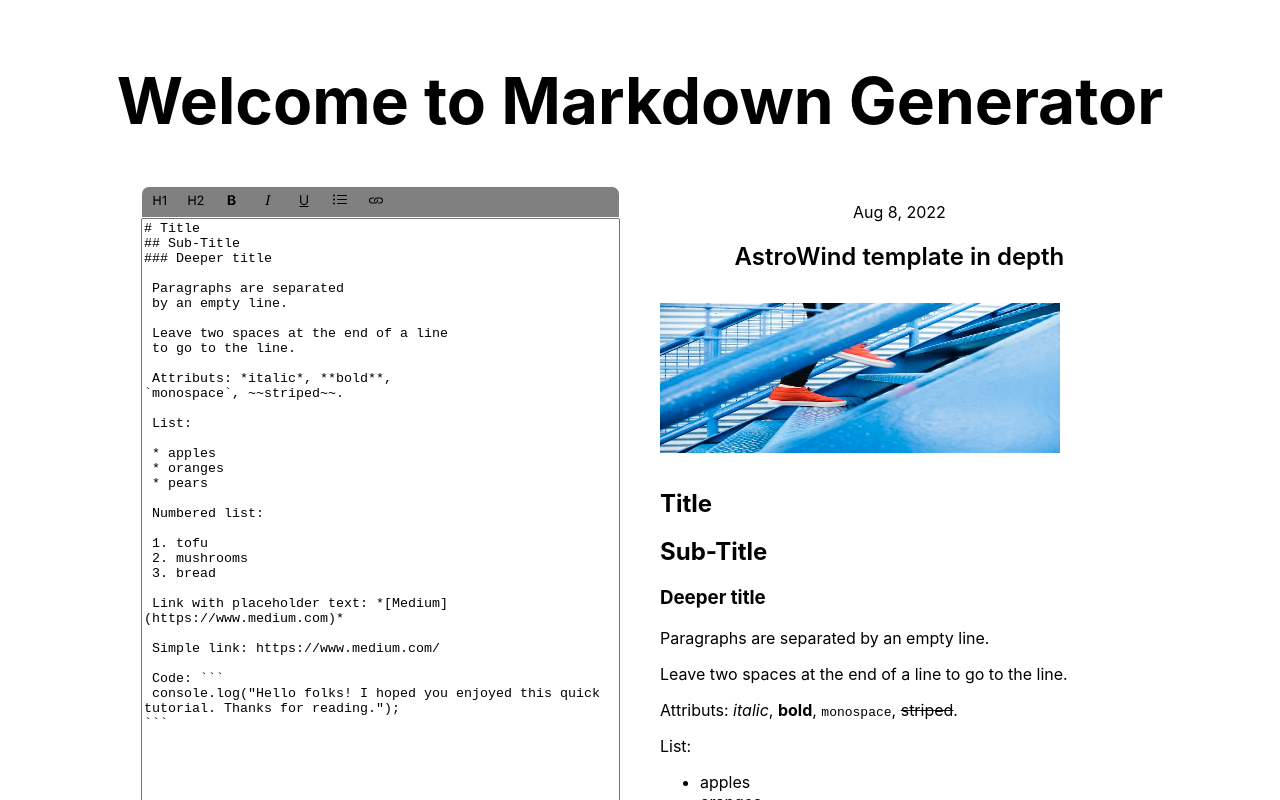
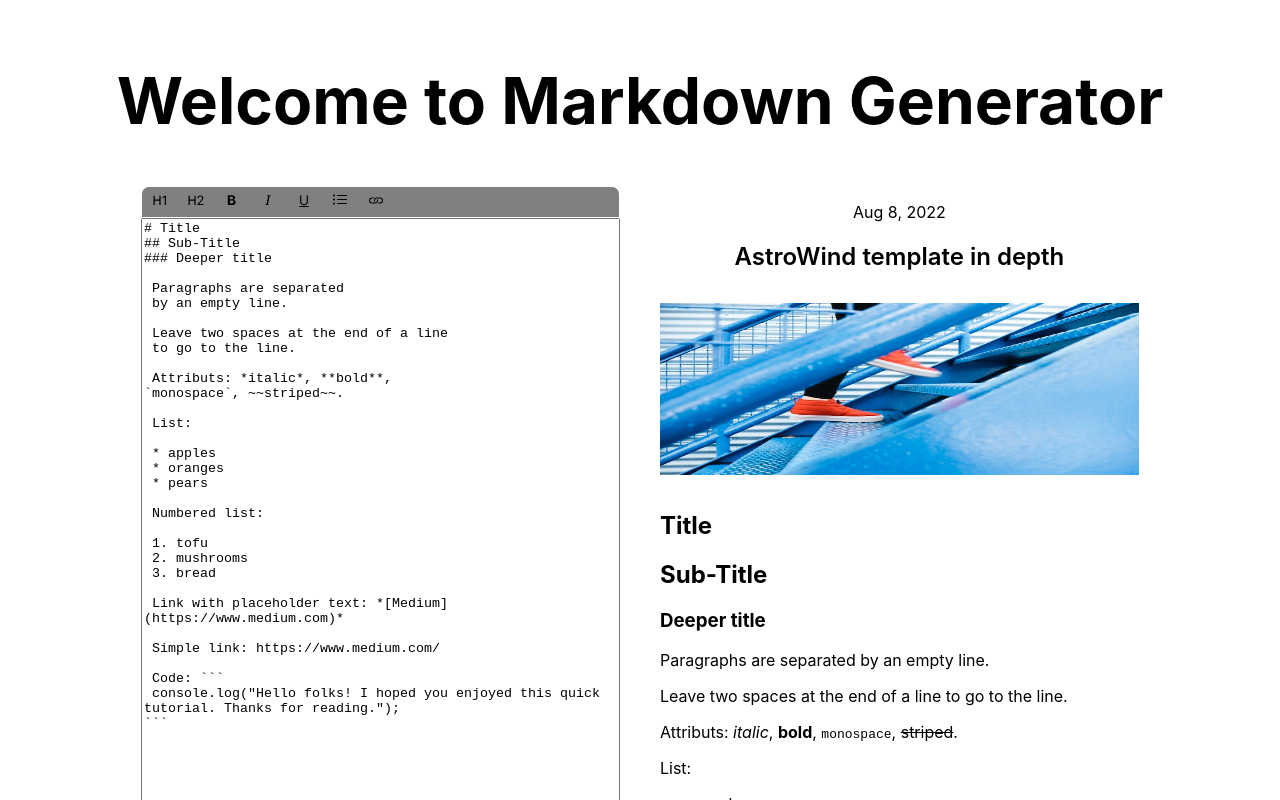
Before and after one commit to FranciscoDiazPaccot73/markdown-generator, a Next.js app: page / in a window 1280 px wide. Shown: the top 800 px of the page. Built offline with nearby package versions, Linux system fonts and the light colour scheme.

Commit message:
fix typos

```diff
--- a/components/Markdown.js
+++ b/components/Markdown.js
@@ -90,12 +90,10 @@ const Markdown = () => {
         <div className={styles.markdown48}>
           <article>
             <header>
-              <p class={styles.markdownTime}>
-                <time datetime={header.pubDate}>{getFormattedDate(header.pubDate)}</time>
+              <p className={styles.markdownTime}>
+                <time dateTime={header.pubDate}>{getFormattedDate(header.pubDate)}</time>
               </p>
-              <h1
-                class={styles.markdownTitle}
-              >
+              <h1 className={styles.markdownTitle}>
                 {header.title}
               </h1>
               {header.image && (
@@ -103,8 +101,8 @@ const Markdown = () => {
                   <Image
                     src={header.image}
                     className={styles.markdownImage}
-                    width={400}
-                    height={150}
+                    width={500}
+                    height={180}
                   />
                 </div>
               )}
```
